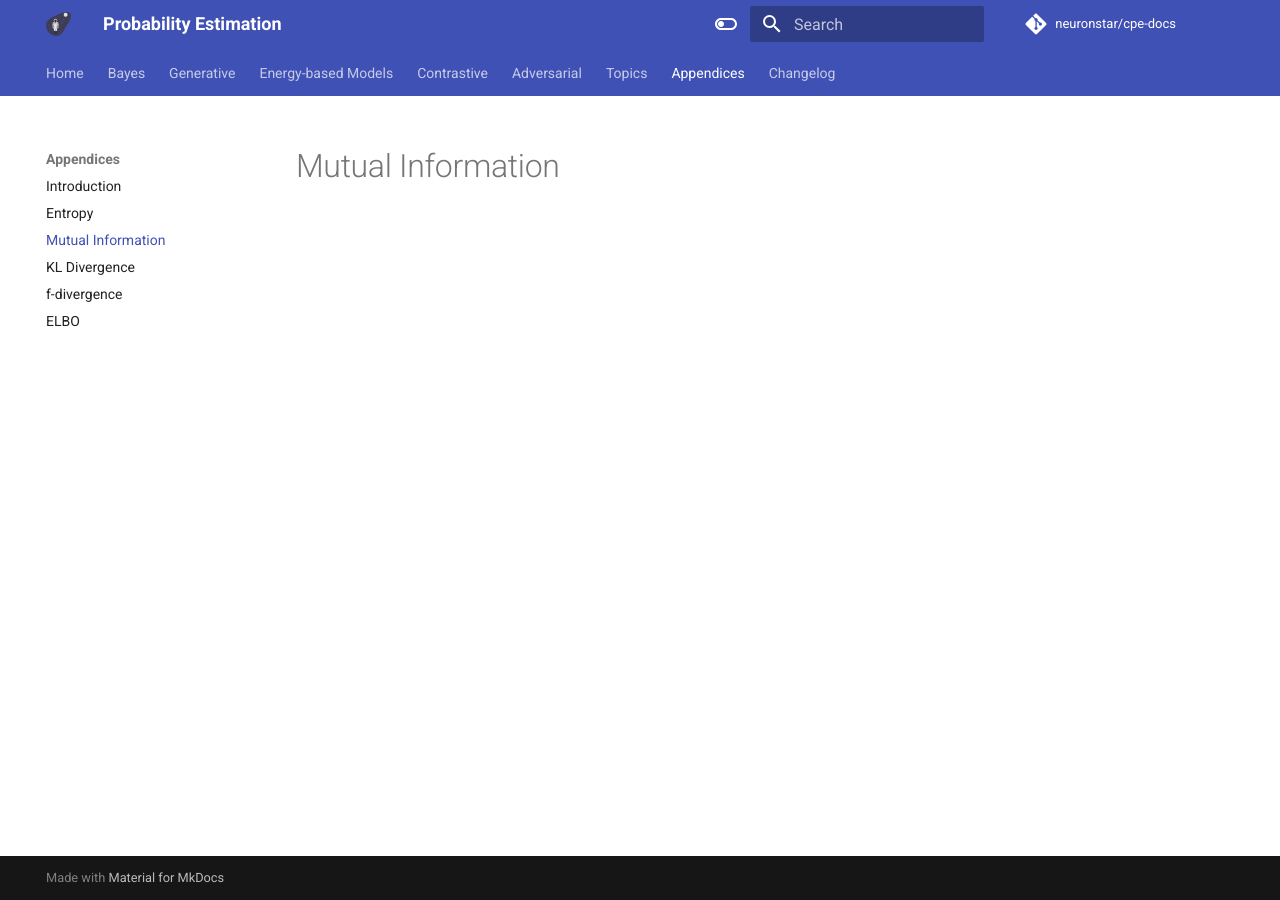
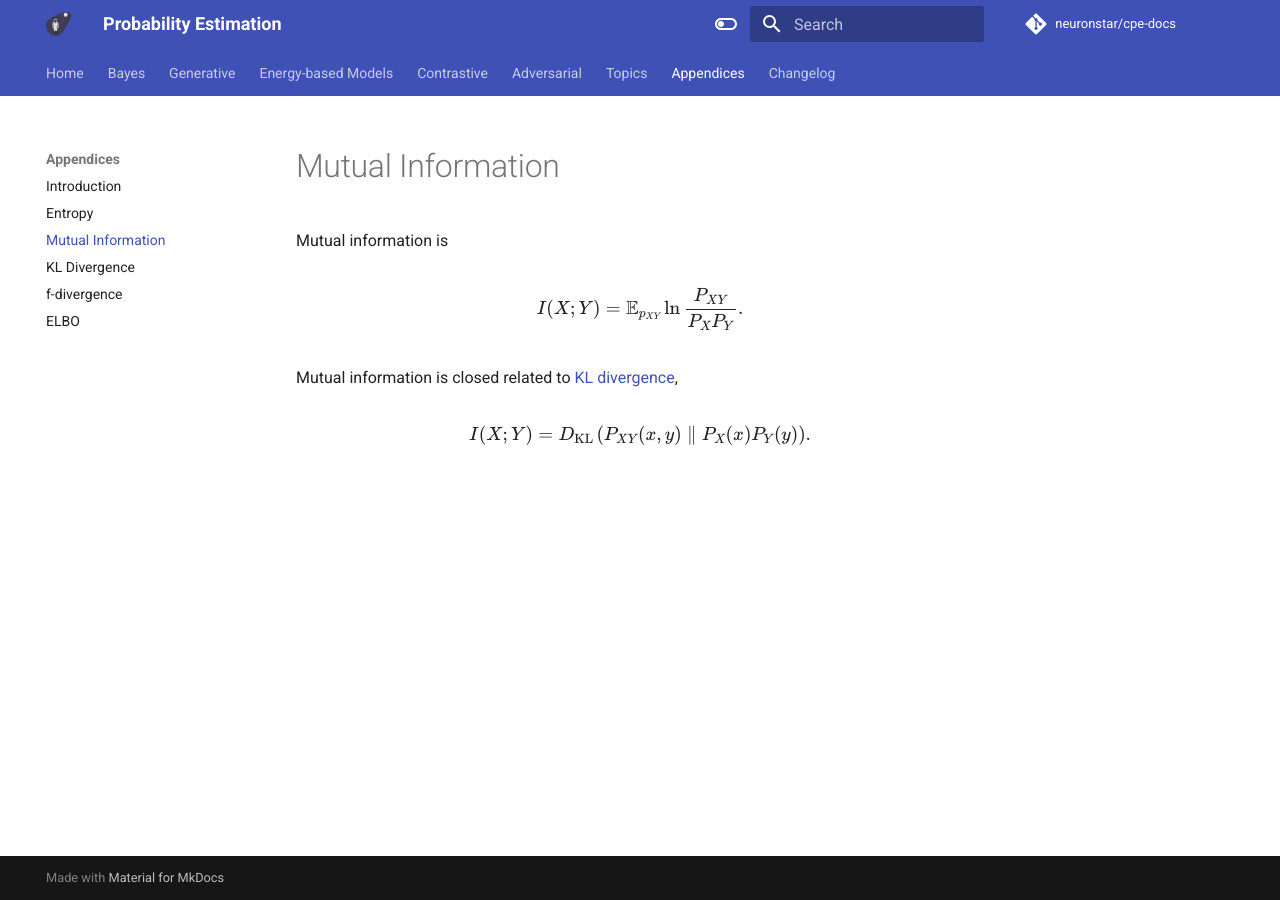
Before and after one commit to emptymalei/deep-learning, an MkDocs documentation site: the page built from cpe/appendices/mutual-information.md, in a window 1280 px wide. Built offline with MkDocs 1.6.1 and Material for MkDocs 9.7.7, drawn with Linux system fonts in a browser that asks for light colours; comment, search, counter and statistics services are not loaded.

Commit message:
added mutual infor

```diff
--- a/cpe/appendices/mutual-information.md
+++ b/cpe/appendices/mutual-information.md
@@ -1 +1,13 @@
 # Mutual Information
+
+Mutual information is
+
+$$
+I(X;Y) = \mathbb E_{p_{XY}} \ln \frac{P_{XY}}{P_X P_Y}.
+$$
+
+Mutual information is closed related to [KL divergence](kl-divergence.md),
+
+$$
+I(X;Y) = D_{\mathrm{KL}} \left(  P_{XY}(x,y) \parallel  P_X(x) P_{Y}(y) \right).
+$$
```
